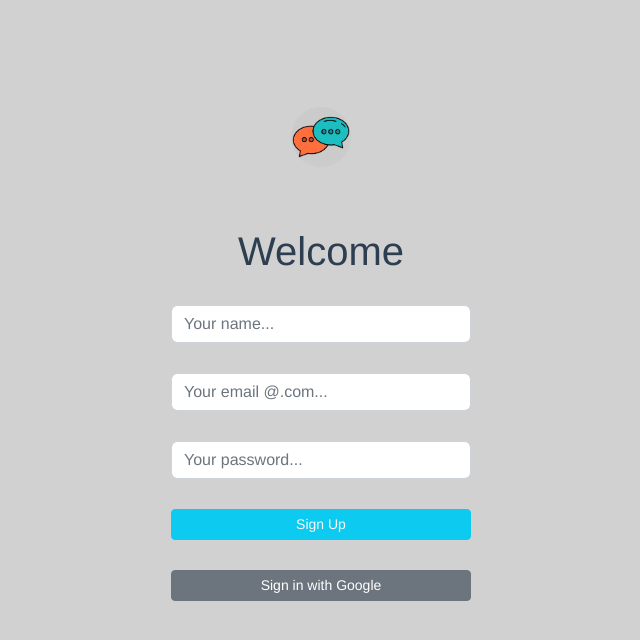
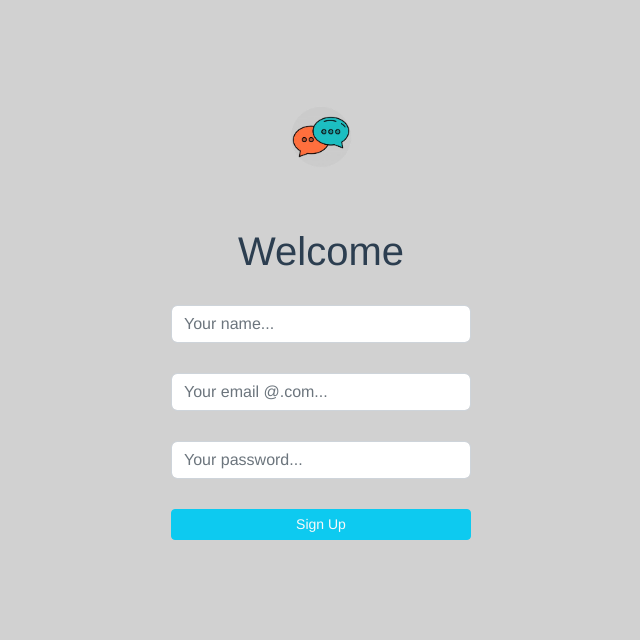
Before and after one commit to GozzAgu/Guest-code-generator, a Vue app: page / in a window 1280 px wide. Shown: the top 640 px of the page, without its empty margins (319-959 px from the left). Built offline with nearby package versions, Linux system fonts and the light colour scheme.

Commit message:
fix: removed sign up with google button

```diff
--- a/src/views/SignUp.vue
+++ b/src/views/SignUp.vue
@@ -3,7 +3,7 @@
         <div>
             <img class="logo" src="@/assets/Chat-Logo-PNG-Free-Download-removebg-preview.png"/>
         </div>
-        <form @submit.prevent="signUp" class="form">
+        <form @submit.prevent="signInWithGoogle" class="form">
             <h1 class="h1 mb-3 fw-normal">Welcome</h1>
             <div class="name">
                 <input v-model="store.name" placeholder="Your name..." type="text" class="form-control" id="floatingInput">
@@ -12,11 +12,8 @@
             </div>
 
             <p v-if="errorText" class="error">{{errorText}}</p>
-            <button class="w-100 btn btn-sm btn-info text-light" type="submit">
+            <button @click="signUp" class="w-100 btn btn-sm btn-info text-light" type="submit">
                 Sign Up
-            </button>
-            <button class="w-100 btn btn-sm btn-secondary" type="submit">
-                Sign in with Google
             </button>
         </form>
     </div>
@@ -42,13 +39,6 @@ const signUp = () => {
     .catch((e) => {
         console.log(e)
     })
-    // if(store.name && store.password) {
-    //     router.push({
-    //         name: 'chat',
-    //     })
-    // } else {
-    //     errorText.value = 'Please enter a name and password in the text field.'
-    // }
 }
 </script>
 
```
